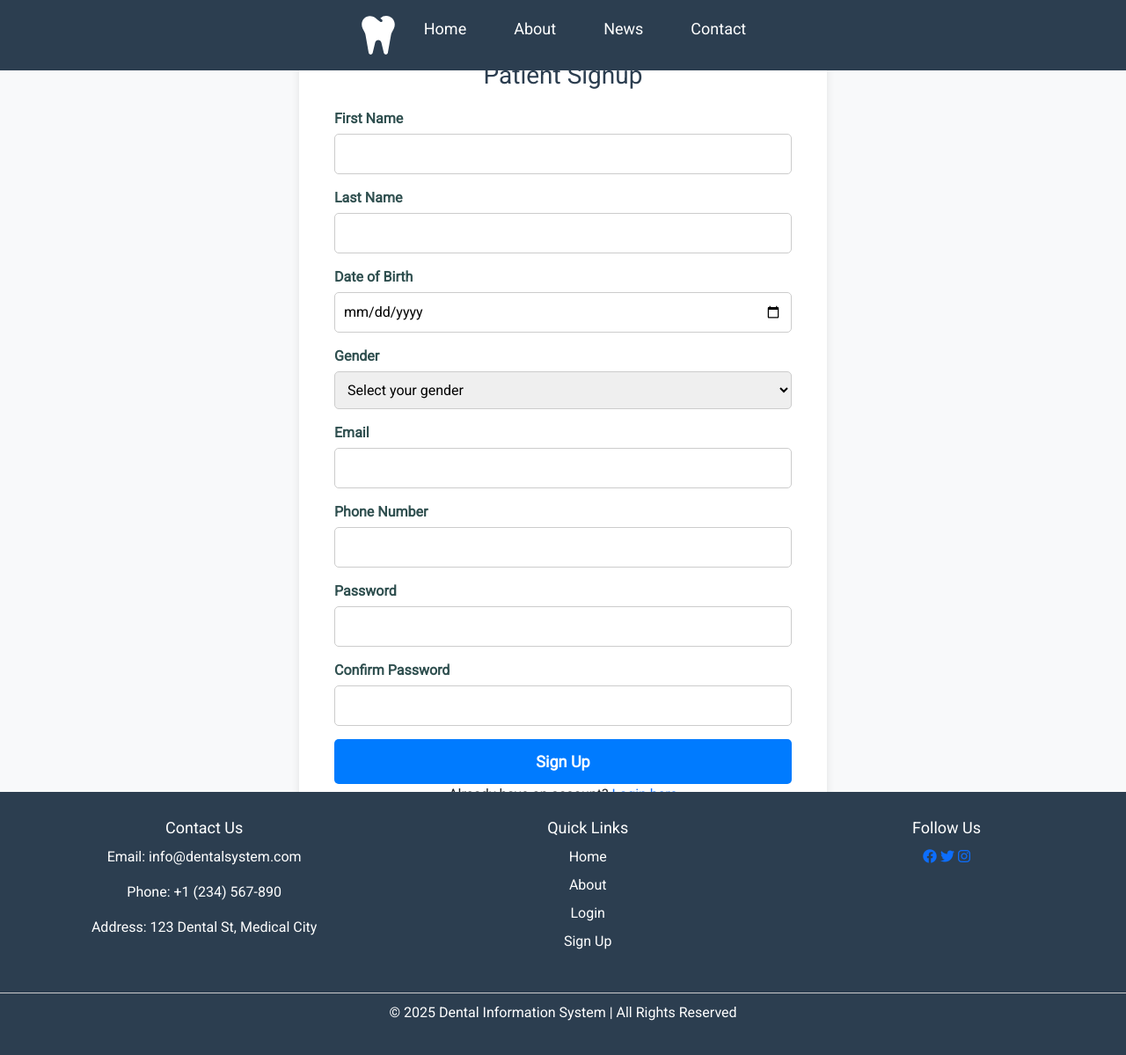
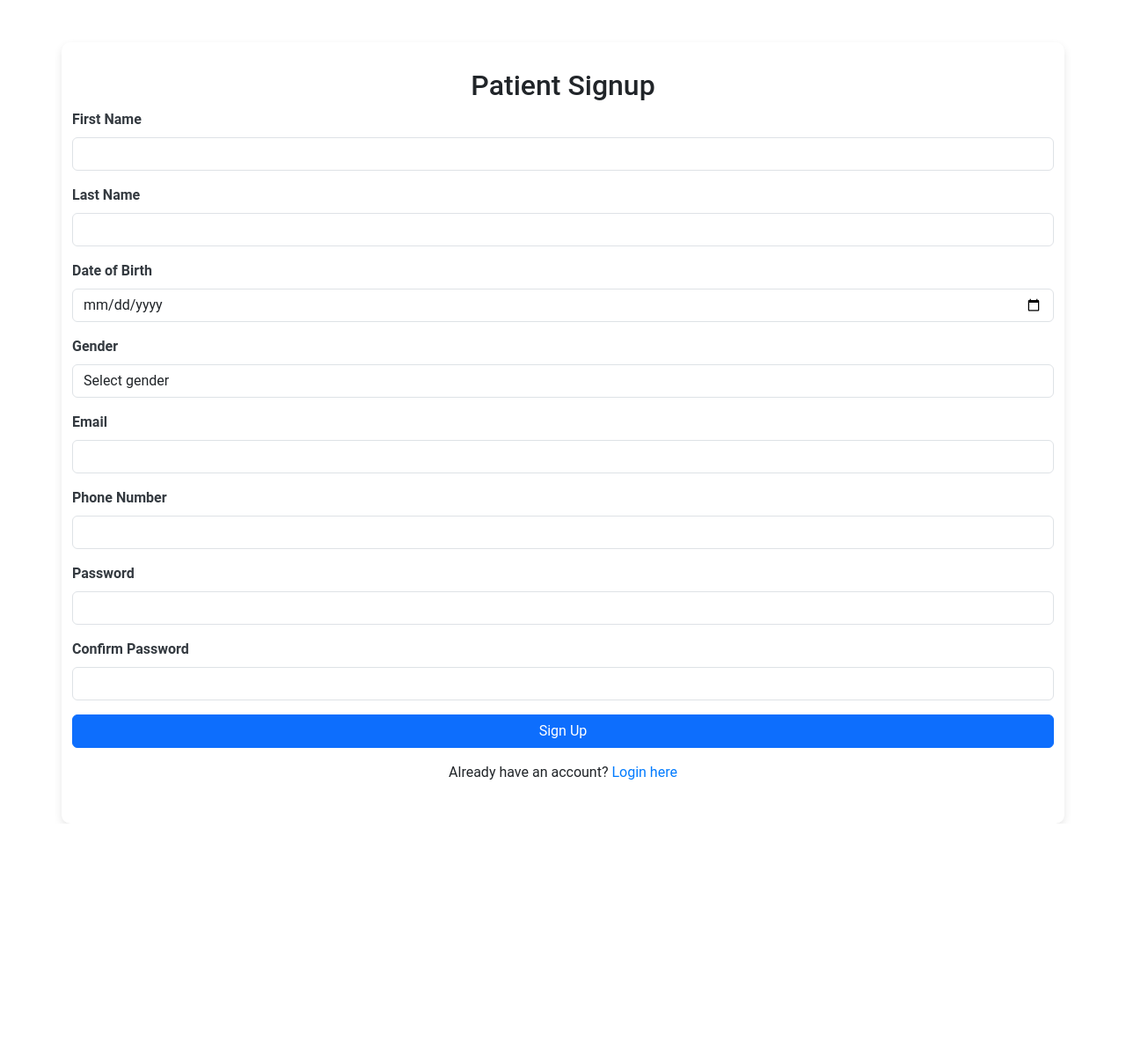
Before and after one commit to MohanadElmahalawy/Hospital-Information-System, a plain HTML site: page signup.html in a window 1280 px wide. Shown: the whole page at 88% size. After the commit the page ends 936 px from the top, so only its background shows below. Drawn offline with nearby package versions, Linux system fonts and the light colour scheme.

Commit message:
linked signup to backend

```diff
--- a/signup.css
+++ b/signup.css
@@ -1,4 +1,4 @@
-
+/* General Reset */
 * {
     margin: 0;
     padding: 0;
@@ -6,103 +6,53 @@
     font-family: 'Roboto', sans-serif;
 }
 
+/* Body Styling */
 body {
     background-color: #f8f9fa;
     display: flex;
-    flex-direction: column;
     align-items: center;
-    justify-content: space-between;
+    justify-content: center;
     min-height: 100vh;
 }
-svg {
-    width: 50px;
-    height: 50px;
-    fill: white;
 
-}
-
-/* Navbar */
-.navbar {
-    background-color: #2c3e50;
-    display: flex;
-    justify-content: center;
-    align-items: center;
-    width: 100%;
-    padding: 15px 0;
-    position: fixed;
-    top: 0;
-    left: 0;
-    z-index: 100;
-}
-
-.navbar ul {
-    display: flex;
-    list-style: none;
-    padding: 0;
-}
-
-.navbar ul li {
-    margin: 0 15px;
-}
-
-.navbar a {
-    color: white;
-    text-decoration: none;
-    font-size: 18px;
-    font-weight: 500;
-    padding: 8px 12px;
-}
-
-/* Signup Form */
+/* Centered Container */
 .container {
-    display: flex;
-    align-items: center;
-    justify-content: center;
-    width: 100%;
-    height: 100vh;
-    padding-top: 80px;
-    padding-bottom: 80px;
-    margin-top: 100px;
-}
-
-.signup-card {
+    max-width: 500px;
     background: white;
-    padding: 40px;
-    width: 100%;
-    max-width: 600px;
+    padding: 30px;
     border-radius: 10px;
     box-shadow: 0px 4px 10px rgba(0, 0, 0, 0.1);
 }
 
-h3 {
+/* Form Heading */
+h2 {
     color: #2c3e50;
     text-align: center;
     margin-bottom: 20px;
 }
 
-label {
+/* Labels */
+.form-label {
     font-weight: bold;
-    color: darkslategrey;
-    display: block;
-    margin-bottom: 5px;
+    color: #343a40;
 }
 
-input, select {
-    width: 100%;
-    padding: 10px;
+/* Form Fields */
+.form-control {
     border: 1px solid #ccc;
     border-radius: 5px;
     font-size: 16px;
-    margin-bottom: 15px;
+    padding: 10px;
 }
 
-input:focus, select:focus {
+.form-control:focus {
     border-color: #007bff;
     box-shadow: 0 0 5px rgba(0, 123, 255, 0.5);
     outline: none;
 }
 
-button {
+/* Signup Button */
+.btn-primary {
     background-color: #007bff;
     border: none;
     padding: 12px;
@@ -115,10 +65,11 @@ button {
     transition: 0.3s;
 }
 
-button:hover {
+.btn-primary:hover {
     background-color: #0056b3;
 }
 
+/* Error Message */
 .text-danger {
     font-size: 14px;
     display: block;
@@ -126,66 +77,19 @@ button:hover {
     margin-bottom: 10px;
 }
 
-/* Footer */
-.footer {
-    background-color: #2c3e50;
-    color: white;
-    padding: 20px 0;
-    width: 100%;
-    text-align: center;
-    margin-top: auto;
+/* Link Styling */
+p a {
+    text-decoration: none;
+    color: #007bff;
 }
 
-.footer-content {
-    display: flex;
-    justify-content: space-around;
-    flex-wrap: wrap;
-}
-
-.footer-section {
-    margin: 10px;
-    min-width: 200px;
-}
-
-.footer-section h4 {
-    margin-bottom: 10px;
-    font-size: 18px;
-}
-
-.footer-section ul {
-    list-style: none;
-    padding: 0;
-}
-
-.footer-section ul li {
-    margin-bottom: 8px;
-}
-
-.footer-section ul li a {
-    color: white;
-    text-decoration: none;
-}
-
-.footer-section .social a {
-    color: white;
-    margin: 0 10px;
-    font-size: 20px;
-}
-
-.footer-bottom {
-    margin-top: 20px;
-    border-top: 1px solid #ccc;
-    padding-top: 10px;
+p a:hover {
+    text-decoration: underline;
 }
 
 /* Responsive Design */
 @media (max-width: 768px) {
-    .signup-card {
+    .container {
         width: 90%;
     }
-
-    .footer-content {
-        flex-direction: column;
-        text-align: center;
-    }
 }
--- a/signup.html
+++ b/signup.html
@@ -3,114 +3,57 @@
 <head>
     <meta charset="UTF-8">
     <meta name="viewport" content="width=device-width, initial-scale=1.0">
-    <title>Patient Signup - Dental Section</title>
-
+    <title>Patient Signup</title>
+    <link rel="stylesheet" href="signup.css">
     <link rel="stylesheet" href="https://cdnjs.cloudflare.com/ajax/libs/bootstrap/5.3.0/css/bootstrap.min.css">
-    <link rel="stylesheet" href="https://cdnjs.cloudflare.com/ajax/libs/font-awesome/6.4.2/css/all.min.css">
-    <link rel="stylesheet" href="signup.css">
-
-    <link href="https://fonts.googleapis.com/css2?family=Poppins:wght@700&family=Roboto:wght@400&display=swap" rel="stylesheet">
 </head>
 <body>
 
-    <nav class="navbar">
-        <svg xmlns="http://www.w3.org/2000/svg" viewBox="0 0 448 512"><!--!Font Awesome Free 6.7.2 by @fontawesome - https://fontawesome.com License - https://fontawesome.com/license/free Copyright 2025 Fonticons, Inc.--><path d="M186.1 52.1C169.3 39.1 148.7 32 127.5 32C74.7 32 32 74.7 32 127.5l0 6.2c0 15.8 3.7 31.3 10.7 45.5l23.5 47.1c4.5 8.9 7.6 18.4 9.4 28.2l36.7 205.8c2 11.2 11.6 19.4 22.9 19.8s21.4-7.4 24-18.4l28.9-121.3C192.2 323.7 207 312 224 312s31.8 11.7 35.8 28.3l28.9 121.3c2.6 11.1 12.7 18.8 24 18.4s20.9-8.6 22.9-19.8l36.7-205.8c1.8-9.8 4.9-19.3 9.4-28.2l23.5-47.1c7.1-14.1 10.7-29.7 10.7-45.5l0-2.1c0-55-44.6-99.6-99.6-99.6c-24.1 0-47.4 8.8-65.6 24.6l-3.2 2.8 19.5 15.2c7 5.4 8.2 15.5 2.8 22.5s-15.5 8.2-22.5 2.8l-24.4-19-37-28.8z"/></svg>
-        <ul>
-            <li><a href="#Home">Home</a></li>
-            <li><a href="#About">About</a></li>
-            <li><a href="#News">News</a></li>
-            <li><a href="#Contact">Contact</a></li>
-        </ul>
-    </nav>
-
-    <div class="container">
-        <div class="signup-card">
-            <h3 class="text-center">Patient Signup</h3>
-            <form id="signupForm">
-                <label for="firstName">First Name</label>
-                <input type="text" id="firstName" required>
-
-                <label for="lastName">Last Name</label>
-                <input type="text" id="lastName" required>
-
-                <label for="dob">Date of Birth</label>
-                <input type="date" id="dob" required>
-
-                <label for="gender">Gender</label>
-                <select id="gender" required>
-                    <option value="" disabled selected>Select your gender</option>
+    <div class="container mt-5">
+        <h2 class="text-center">Patient Signup</h2>
+        <form id="signupForm">
+            <div class="mb-3">
+                <label for="firstName" class="form-label">First Name</label>
+                <input type="text" id="firstName" class="form-control" required>
+            </div>
+            <div class="mb-3">
+                <label for="lastName" class="form-label">Last Name</label>
+                <input type="text" id="lastName" class="form-control" required>
+            </div>
+            <div class="mb-3">
+                <label for="dob" class="form-label">Date of Birth</label>
+                <input type="date" id="dob" class="form-control" required>
+            </div>
+            <div class="mb-3">
+                <label for="gender" class="form-label">Gender</label>
+                <select id="gender" class="form-control" required>
+                    <option value="" disabled selected>Select gender</option>
                     <option value="Male">Male</option>
                     <option value="Female">Female</option>
                 </select>
-
-                <label for="email">Email</label>
-                <input type="email" id="email" required>
-
-                <label for="phone">Phone Number</label>
-                <input type="tel" id="phone" required>
-
-                <label for="password">Password</label>
-                <input type="password" id="password" required>
-
-                <label for="confirmPassword">Confirm Password</label>
-                <input type="password" id="confirmPassword" required>
+            </div>
+            <div class="mb-3">
+                <label for="email" class="form-label">Email</label>
+                <input type="email" id="email" class="form-control" required>
+            </div>
+            <div class="mb-3">
+                <label for="phone" class="form-label">Phone Number</label>
+                <input type="tel" id="phone" class="form-control" required>
+            </div>
+            <div class="mb-3">
+                <label for="password" class="form-label">Password</label>
+                <input type="password" id="password" class="form-control" required>
+            </div>
+            <div class="mb-3">
+                <label for="confirmPassword" class="form-label">Confirm Password</label>
+                <input type="password" id="confirmPassword" class="form-control" required>
                 <small id="passwordError" class="text-danger d-none">Passwords do not match!</small>
-
-                <button type="submit">Sign Up</button>
-
-                <p class="text-center">
-                    Already have an account? <a href="login.html">Login here</a>
-                </p>
-            </form>
-        </div>
+            </div>
+            <button type="submit" class="btn btn-primary w-100">Sign Up</button>
+        </form>
+        <p class="text-center mt-3">Already have an account? <a href="login.html">Login here</a></p>
     </div>
 
-    <footer class="footer">
-        <div class="footer-content">
-            <div class="footer-section">
-                <h4>Contact Us</h4>
-                <p>Email: info@dentalsystem.com</p>
-                <p>Phone: +1 (234) 567-890</p>
-                <p>Address: 123 Dental St, Medical City</p>
-            </div>
-            <div class="footer-section">
-                <h4>Quick Links</h4>
-                <ul>
-                    <li><a href="home.html">Home</a></li>
-                    <li><a href="about.html">About</a></li>
-                    <li><a href="login.html">Login</a></li>
-                    <li><a href="signup.html">Sign Up</a></li>
-                </ul>
-            </div>
-            <div class="footer-section">
-                <h4>Follow Us</h4>
-                <a href="#"><i class="fab fa-facebook"></i></a>
-                <a href="#"><i class="fab fa-twitter"></i></a>
-                <a href="#"><i class="fab fa-instagram"></i></a>
-            </div>
-        </div>
-        <div class="footer-bottom">
-            <p>&copy; 2025 Dental Information System | All Rights Reserved</p>
-        </div>
-    </footer>
-
-    <script>
-        document.getElementById("signupForm").addEventListener("submit", function(event) {
-            event.preventDefault();
-
-            let password = document.getElementById("password").value;
-            let confirmPassword = document.getElementById("confirmPassword").value;
-            let errorText = document.getElementById("passwordError");
-
-            if (password !== confirmPassword) {
-                errorText.classList.remove("d-none");
-            } else {
-                errorText.classList.add("d-none");
-                alert("Signup Successful!");
-                this.reset();
-            }
-        });
-    </script>
-
+    <script src="signup.js"></script>
 </body>
 </html>
--- /dev/null
+++ b/signup.js
@@ -0,0 +1,52 @@
+const API_BASE_URL = "http://localhost:3000/api/auth";
+
+document.getElementById("signupForm").addEventListener("submit", async function(event) {
+    event.preventDefault();
+
+    const firstName = document.getElementById("firstName").value;
+    const lastName = document.getElementById("lastName").value;
+    const birthDate = document.getElementById("dob").value;
+    const gender = document.getElementById("gender").value;
+    const email = document.getElementById("email").value;
+    const phoneNumber = document.getElementById("phone").value;
+    const password = document.getElementById("password").value;
+    const confirmPassword = document.getElementById("confirmPassword").value;
+
+    if (password !== confirmPassword) {
+        document.getElementById("passwordError").classList.remove("d-none");
+        return;
+    } else {
+        document.getElementById("passwordError").classList.add("d-none");
+    }
+
+    const patientData = {
+        firstName,
+        lastName,
+        birthDate,
+        gender,
+        email,
+        phoneNumber,
+        password,
+        role: "patient"
+    };
+
+    try {
+        const response = await fetch(`${API_BASE_URL}/signup`, {
+            method: "POST",
+            headers: { "Content-Type": "application/json" },
+            body: JSON.stringify(patientData),
+        });
+
+        const data = await response.json();
+
+        if (response.ok) {
+            alert("Signup successful! Redirecting to login...");
+            window.location.href = "login.html";
+        } else {
+            alert(`Signup failed: ${data.message}`);
+        }
+    } catch (error) {
+        console.error("Error signing up:", error);
+        alert("Error connecting to the server.");
+    }
+});
```
